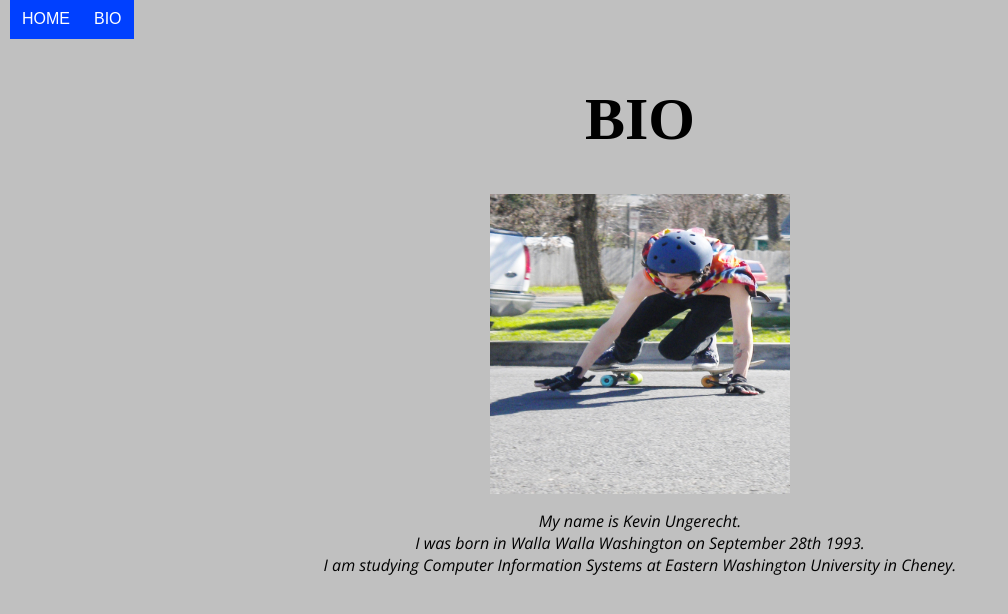
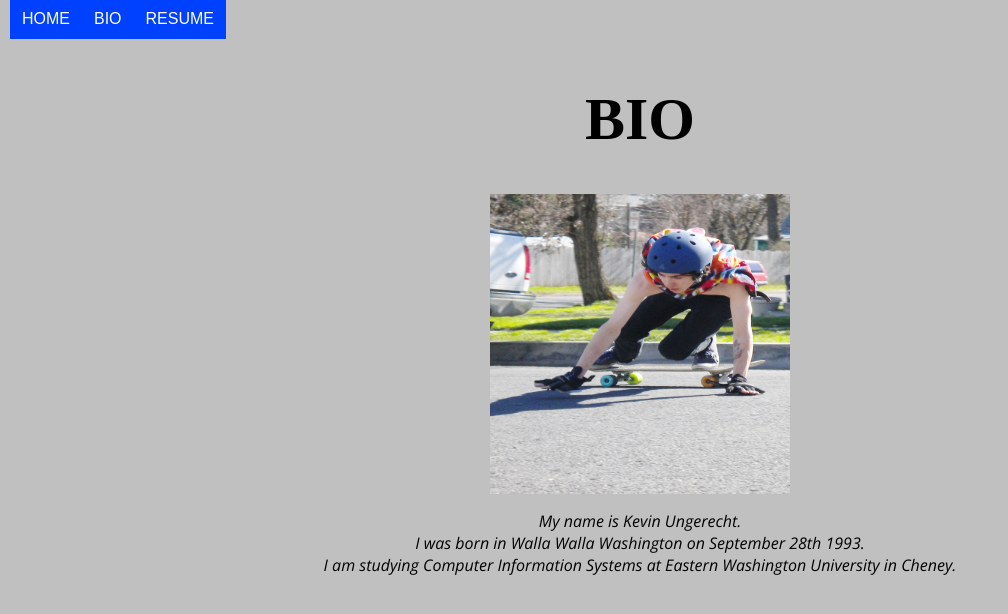
Before and after one commit to Kevunger/p1-bio, a plain HTML site: page index.html in a window 1280 px wide. Shown: the whole page, without its empty margins (0-1008 px from the left). Drawn offline with nearby package versions, Linux system fonts and the light colour scheme; a web font is replaced by a local one.

Commit message:
V 2.1
Added link to resume page in nav bar

```diff
--- a/index.html
+++ b/index.html
@@ -20,6 +20,7 @@
 		<ul>
 			<li><a href="http://kevunger.github.io">Home</a></li>
  			<li><a href="http://kevunger.github.io/p1-bio">Bio</a></li>
+ 			<li><a href="http://kevunger.github.io/p2-resume">Resume</a></li>
 		</ul>
 	</div>
 
```
